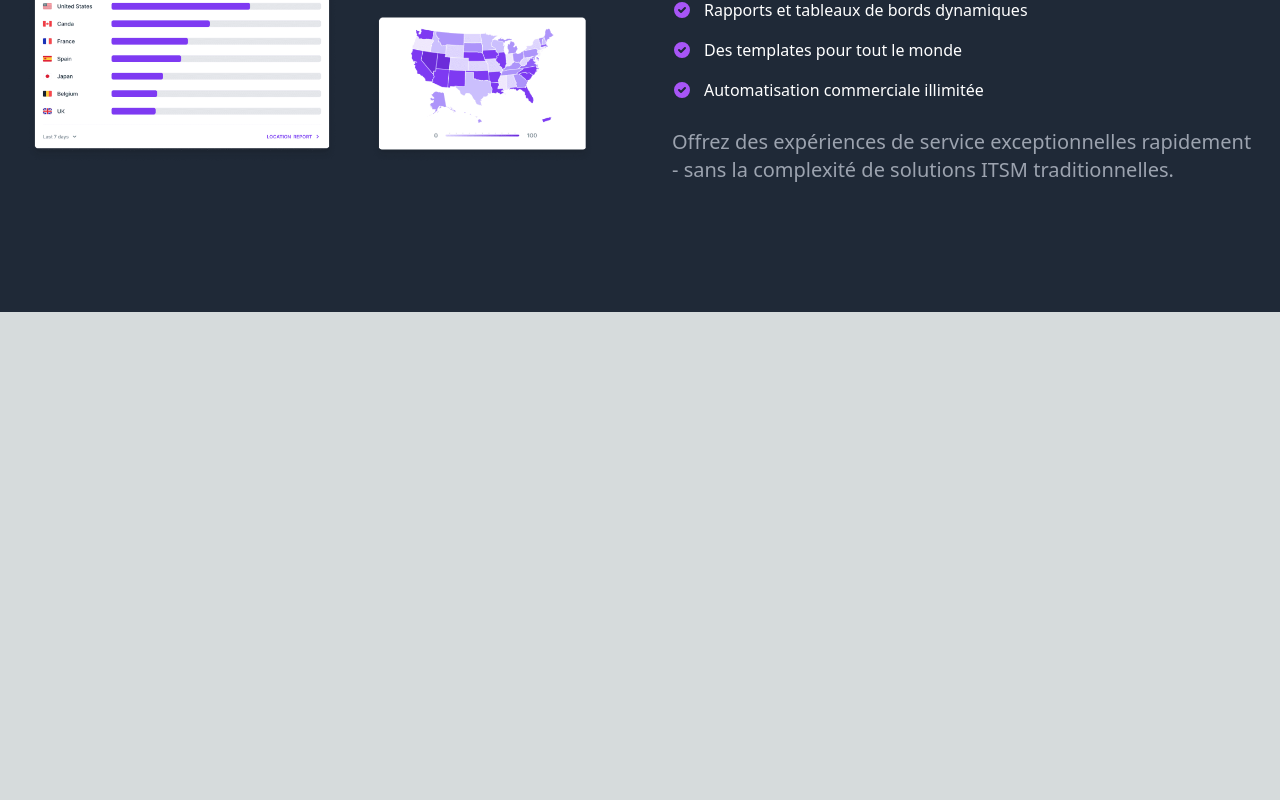
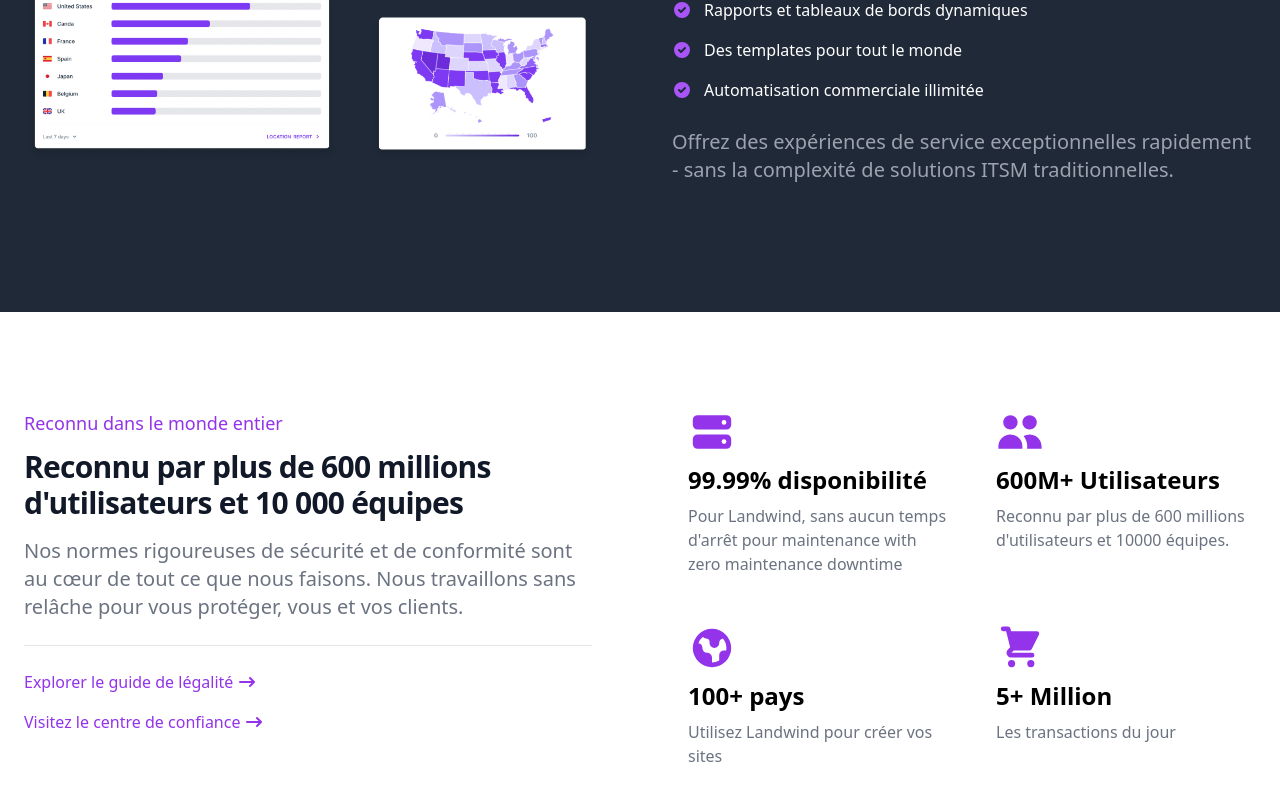
Before and after one commit to Sladriix-dev/Landing-page, a Next.js app: page / in a window 1280 px wide. Shown: the part 1613-2413 px from the top of the page. Before the commit the page ends 1925 px from the top, so only its background shows below. Built offline with nearby package versions, Linux system fonts and the light colour scheme.

Commit message:
ADD secondDescription components /w style

```diff
--- /dev/null
+++ b/components/SecondDescription.jsx
@@ -0,0 +1,163 @@
+import Link from "next/link";
+
+const secondsedcription = () => {
+  return (
+    <section className="bg-white dark:bg-gray-900">
+      <div className="items-center max-w-screen-xl px-4 py-8 mx-auto lg:grid lg:grid-cols-4 lg:gap-16 xl:gap-24 lg:py-24 lg:px-6">
+        <div className="col-span-2 mb-8">
+          <p
+            data-aos="fade-up"
+            data-aos-offset="200"
+            data-aos-delay="30"
+            data-aos-duration="800"
+            data-aos-easing="ease-in-out"
+            data-aos-once="false"
+            className="text-lg font-medium text-purple-600 dark:text-purple-500"
+          >
+            Reconnu dans le monde entier
+          </p>
+          <h2
+            data-aos="fade-up"
+            data-aos-offset="200"
+            data-aos-delay="30"
+            data-aos-duration="800"
+            data-aos-easing="ease-in-out"
+            data-aos-once="false"
+            className="mt-3 mb-4 text-3xl font-extrabold tracking-tight text-gray-900 md:text-3xl dark:text-white"
+          >
+            Reconnu par plus de 600 millions d'utilisateurs et 10 000 équipes
+          </h2>
+          <p
+            data-aos="fade-right"
+            className="font-light text-gray-500 sm:text-xl dark:text-gray-400"
+          >
+            Nos normes rigoureuses de sécurité et de conformité sont au cœur de
+            tout ce que nous faisons. Nous travaillons sans relâche pour vous
+            protéger, vous et vos clients.
+          </p>
+          <div className="pt-6 mt-6 space-y-4 border-t border-gray-200 dark:border-gray-700">
+            <div>
+              <Link
+                data-aos="fade-right"
+                href="#"
+                className="inline-flex items-center text-base font-medium text-purple-600 hover:text-purple-800 dark:text-purple-500 dark:hover:text-purple-700"
+              >
+                Explorer le guide de légalité
+                <svg
+                  className="w-5 h-5 ml-1"
+                  fill="currentColor"
+                  viewBox="0 0 20 20"
+                  xmlns="http://www.w3.org/2000/svg"
+                >
+                  <path
+                    fill-rule="evenodd"
+                    d="M12.293 5.293a1 1 0 011.414 0l4 4a1 1 0 010 1.414l-4 4a1 1 0 01-1.414-1.414L14.586 11H3a1 1 0 110-2h11.586l-2.293-2.293a1 1 0 010-1.414z"
+                    clip-rule="evenodd"
+                  ></path>
+                </svg>
+              </Link>
+            </div>
+            <div>
+              <Link
+                data-aos="fade-right"
+                href="#"
+                className="inline-flex items-center text-base font-medium text-purple-600 hover:text-purple-800 dark:text-purple-500 dark:hover:text-purple-700"
+              >
+                Visitez le centre de confiance
+                <svg
+                  className="w-5 h-5 ml-1"
+                  fill="currentColor"
+                  viewBox="0 0 20 20"
+                  xmlns="http://www.w3.org/2000/svg"
+                >
+                  <path
+                    fill-rule="evenodd"
+                    d="M12.293 5.293a1 1 0 011.414 0l4 4a1 1 0 010 1.414l-4 4a1 1 0 01-1.414-1.414L14.586 11H3a1 1 0 110-2h11.586l-2.293-2.293a1 1 0 010-1.414z"
+                    clip-rule="evenodd"
+                  ></path>
+                </svg>
+              </Link>
+            </div>
+          </div>
+        </div>
+        <div className="col-span-2 space-y-8 md:grid md:grid-cols-2 md:gap-12 md:space-y-0">
+          <div data-aos="fade-right">
+            <svg
+              className="w-10 h-10 mb-2 text-purple-600 md:w-12 md:h-12 dark:text-purple-500"
+              fill="currentColor"
+              viewBox="0 0 20 20"
+              xmlns="http://www.w3.org/2000/svg"
+            >
+              <path
+                fill-rule="evenodd"
+                d="M2 5a2 2 0 012-2h12a2 2 0 012 2v2a2 2 0 01-2 2H4a2 2 0 01-2-2V5zm14 1a1 1 0 11-2 0 1 1 0 012 0zM2 13a2 2 0 012-2h12a2 2 0 012 2v2a2 2 0 01-2 2H4a2 2 0 01-2-2v-2zm14 1a1 1 0 11-2 0 1 1 0 012 0z"
+                clip-rule="evenodd"
+              ></path>
+            </svg>
+            <h3 className="mb-2 text-2xl font-bold dark:text-white">
+              99.99% disponibilité
+            </h3>
+            <p className="font-light text-gray-500 dark:text-gray-400">
+              Pour Landwind, sans aucun temps d'arrêt pour maintenance with zero
+              maintenance downtime
+            </p>
+          </div>
+          <div data-aos="fade-left">
+            <svg
+              className="w-10 h-10 mb-2 text-purple-600 md:w-12 md:h-12 dark:text-purple-500"
+              fill="currentColor"
+              viewBox="0 0 20 20"
+              xmlns="http://www.w3.org/2000/svg"
+            >
+              <path d="M9 6a3 3 0 11-6 0 3 3 0 016 0zM17 6a3 3 0 11-6 0 3 3 0 016 0zM12.93 17c.046-.327.07-.66.07-1a6.97 6.97 0 00-1.5-4.33A5 5 0 0119 16v1h-6.07zM6 11a5 5 0 015 5v1H1v-1a5 5 0 015-5z"></path>
+            </svg>
+            <h3 className="mb-2 text-2xl font-bold dark:text-white">
+              600M+ Utilisateurs
+            </h3>
+            <p className="font-light text-gray-500 dark:text-gray-400">
+              Reconnu par plus de 600 millions d'utilisateurs et 10000 équipes.
+            </p>
+          </div>
+          <div data-aos="fade-right">
+            <svg
+              className="w-10 h-10 mb-2 text-purple-600 md:w-12 md:h-12 dark:text-purple-500"
+              fill="currentColor"
+              viewBox="0 0 20 20"
+              xmlns="http://www.w3.org/2000/svg"
+            >
+              <path
+                fill-rule="evenodd"
+                d="M10 18a8 8 0 100-16 8 8 0 000 16zM4.332 8.027a6.012 6.012 0 011.912-2.706C6.512 5.73 6.974 6 7.5 6A1.5 1.5 0 019 7.5V8a2 2 0 004 0 2 2 0 011.523-1.943A5.977 5.977 0 0116 10c0 .34-.028.675-.083 1H15a2 2 0 00-2 2v2.197A5.973 5.973 0 0110 16v-2a2 2 0 00-2-2 2 2 0 01-2-2 2 2 0 00-1.668-1.973z"
+                clip-rule="evenodd"
+              ></path>
+            </svg>
+            <h3 className="mb-2 text-2xl font-bold dark:text-white">
+              100+ pays
+            </h3>
+            <p className="font-light text-gray-500 dark:text-gray-400">
+              Utilisez Landwind pour créer vos sites
+            </p>
+          </div>
+          <div data-aos="fade-left">
+            <svg
+              className="w-10 h-10 mb-2 text-purple-600 md:w-12 md:h-12 dark:text-purple-500"
+              fill="currentColor"
+              viewBox="0 0 20 20"
+              xmlns="http://www.w3.org/2000/svg"
+            >
+              <path d="M3 1a1 1 0 000 2h1.22l.305 1.222a.997.997 0 00.01.042l1.358 5.43-.893.892C3.74 11.846 4.632 14 6.414 14H15a1 1 0 000-2H6.414l1-1H14a1 1 0 00.894-.553l3-6A1 1 0 0017 3H6.28l-.31-1.243A1 1 0 005 1H3zM16 16.5a1.5 1.5 0 11-3 0 1.5 1.5 0 013 0zM6.5 18a1.5 1.5 0 100-3 1.5 1.5 0 000 3z"></path>
+            </svg>
+            <h3 className="mb-2 text-2xl font-bold dark:text-white">
+              5+ Million
+            </h3>
+            <p className="font-light text-gray-500 dark:text-gray-400">
+              Les transactions du jour
+            </p>
+          </div>
+        </div>
+      </div>
+    </section>
+  );
+};
+
+export default secondsedcription;
--- a/pages/index.js
+++ b/pages/index.js
@@ -1,6 +1,7 @@
 import Main from "@/components/Main"
 import Header from "@/components/Header"
 import FirstDescription from "@/components/FirstDescription"
+import SecondDescription from "@/components/SecondDescription"
 
 export default function Home() {
   return (
@@ -8,6 +9,7 @@ export default function Home() {
       <Header />
       <Main />
       <FirstDescription />
+      <SecondDescription />
     </>
   )
 }
```
